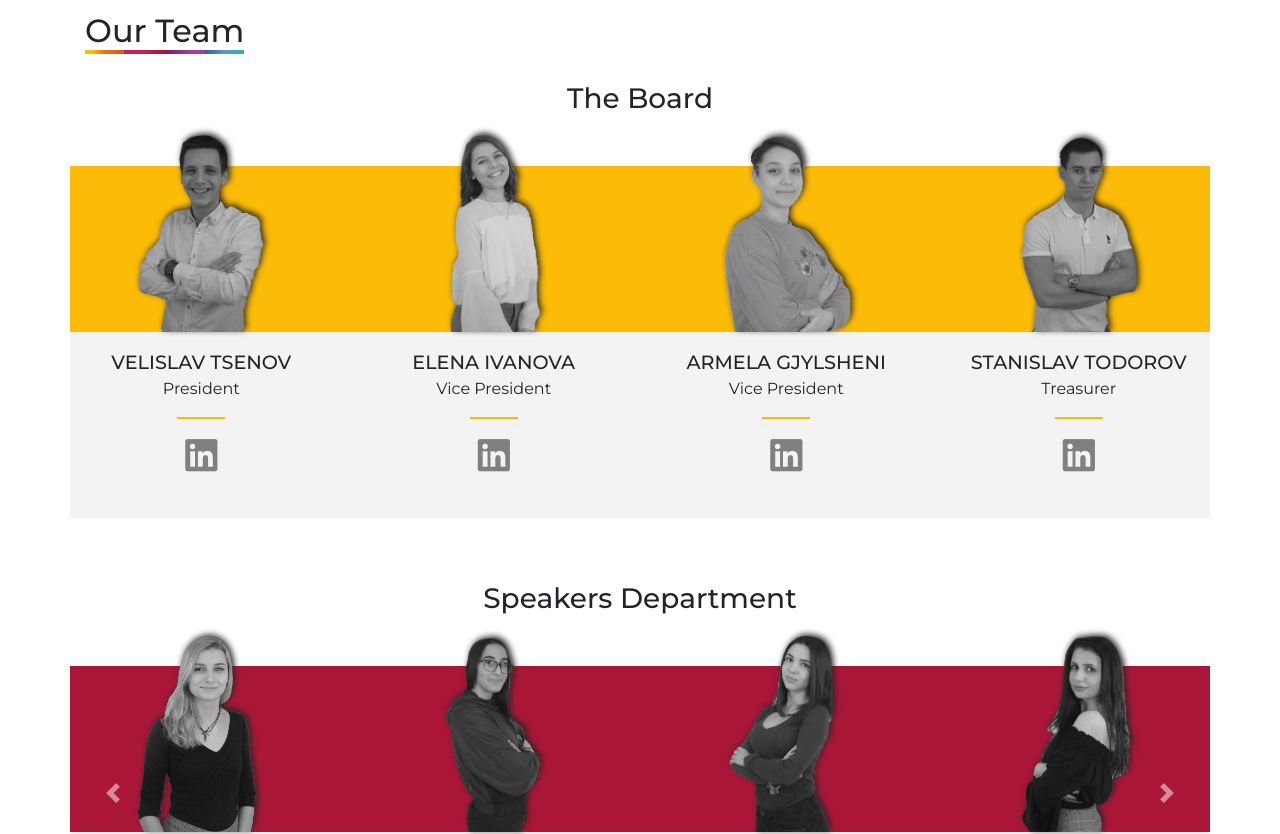
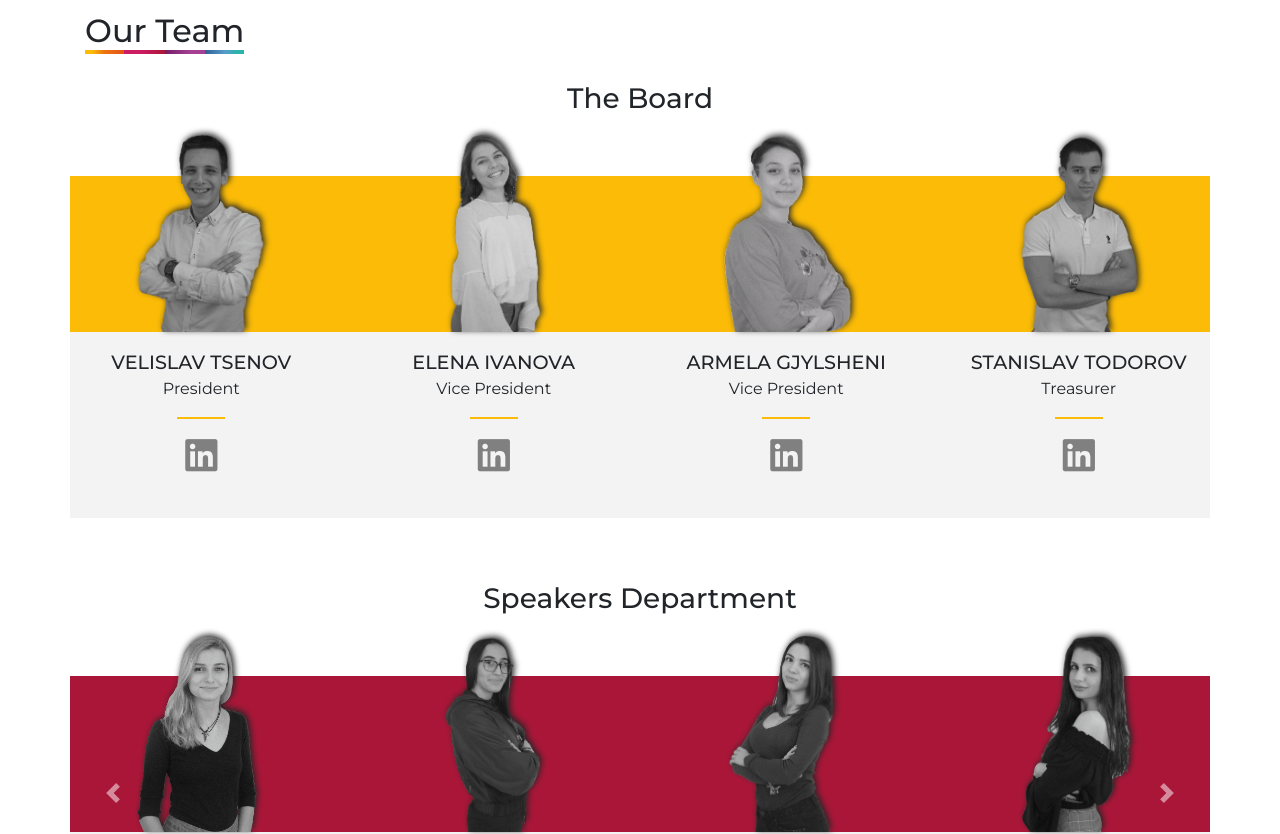
Before and after one commit to nickpeterb/startupatblagoevgrad-website, a React (Create React App) app: page / in a window 1280 px wide. Shown: the part 4520-5354 px from the top of the page. Built offline with nearby package versions, Linux system fonts and the light colour scheme.

Commit message:
made colored band a bit shorter

```diff
--- a/src/components/Team.js
+++ b/src/components/Team.js
@@ -92,7 +92,7 @@ const itDept = [
 function MembersSlide(props) {
 	return (
 		<div className="members-slide">
-			<div className="row top-row" style={{background:`linear-gradient(to top, ${props.bgColor} 80%, transparent 20%)`}}>
+			<div className="row top-row" style={{background:`linear-gradient(to top, ${props.bgColor} 75%, transparent 25%)`}}>
 				{props.slide.map((member, index) => (
 					<div className="col member-img-col text-center" style={{ height: '13em' }} key={index}>
 						<img
```
